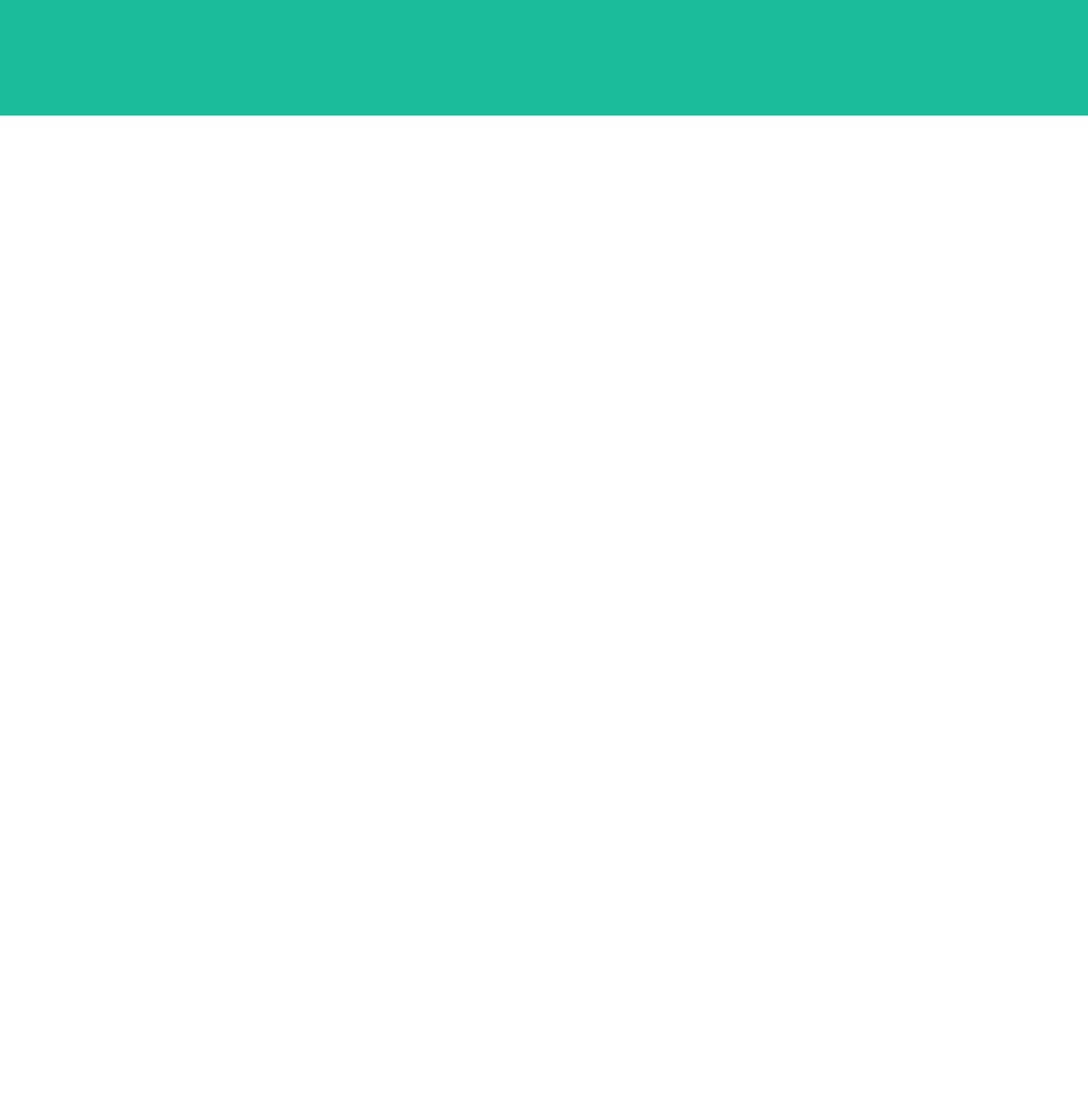
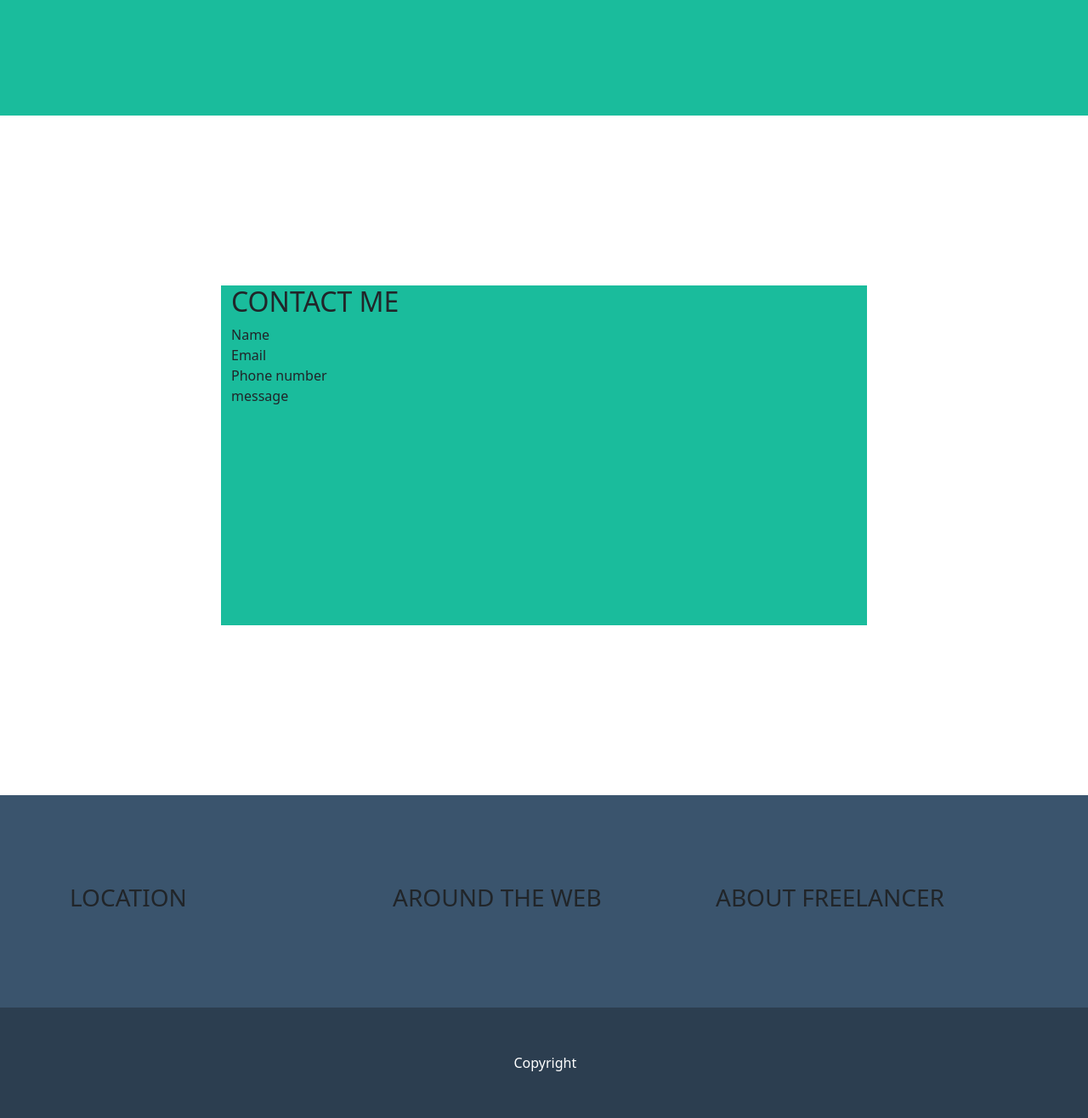
Before and after one commit to damianolagana/html-css-bootstrap-freelancer, a plain HTML site: page index.html in a window 1280 px wide. Shown: the part 2234-3550 px from the top of the page at 85% size. Before the commit the page ends 2370 px from the top, so only its background shows below. Drawn offline with nearby package versions, Linux system fonts and the light colour scheme.

Commit message:
feat(footer): add footer sections

```diff
--- a/css/style.css
+++ b/css/style.css
@@ -48,3 +48,27 @@ header{
 #SectionAbout{
     height: 570px;
 }
+
+
+/* SECTION CONTACT ME */
+
+#SectionContactMe{
+    height: 800px;
+}
+
+
+/******* FOOTER  *******/
+
+/* SECTION INFO */
+
+#SectionInfo{
+    background-color: #3a546d;
+    height: 250px;
+}
+
+/* SECTION COPYRIGHT */
+
+#SectionCopyright{
+    height: 130px;
+    background-color: #2c3e50;
+}
--- a/index.html
+++ b/index.html
@@ -76,6 +76,33 @@
                         </div>
                     </div>
 
+                </div>
+            </div>
+
+        </section>
+
+        <section id="SectionContactMe">
+            <div class="container h-100">
+                <div class="row h-100 justify-content-center align-content-center">
+                    <div class="col-8 h-50 bg-VerdeAcqua">
+                        <h2>CONTACT ME</h2>
+
+                        <div class="row">
+                            <div class="col-12">
+                                Name
+                            </div>
+                            <div class="col-12">
+                                Email
+                            </div>
+                            <div class="col-12">
+                                Phone number
+                            </div>
+                            <div class="col-12">
+                                message
+                            </div>
+
+                        </div>
+                    </div>
 
                 </div>
 
@@ -84,5 +111,39 @@
         </section>
     </main>
 
+    <footer>
+        <section id="SectionInfo">
+            <div class="container h-100">
+                <div class="row h-100 justify-content-center align-content-center">
+                    <div class="col-4">
+                        <h3>LOCATION</h3>
+                    </div>
+                    <div class="col-4">
+                        <h3>AROUND THE WEB</h3>
+                    </div>
+                    <div class="col-4">
+                        <h3>ABOUT FREELANCER</h3>
+                    </div>
+
+                </div>
+
+            </div>
+        </section>
+
+        <section id="SectionCopyright">
+            <div class="container h-100">
+                <div class="row h-100 justify-content-center align-content-center">
+                    <div class="text-white col-1">
+                        Copyright
+                    </div>
+
+                </div>
+
+            </div>
+        </section>
+
+
+    </footer>
+
 </body>
 </html>
```
